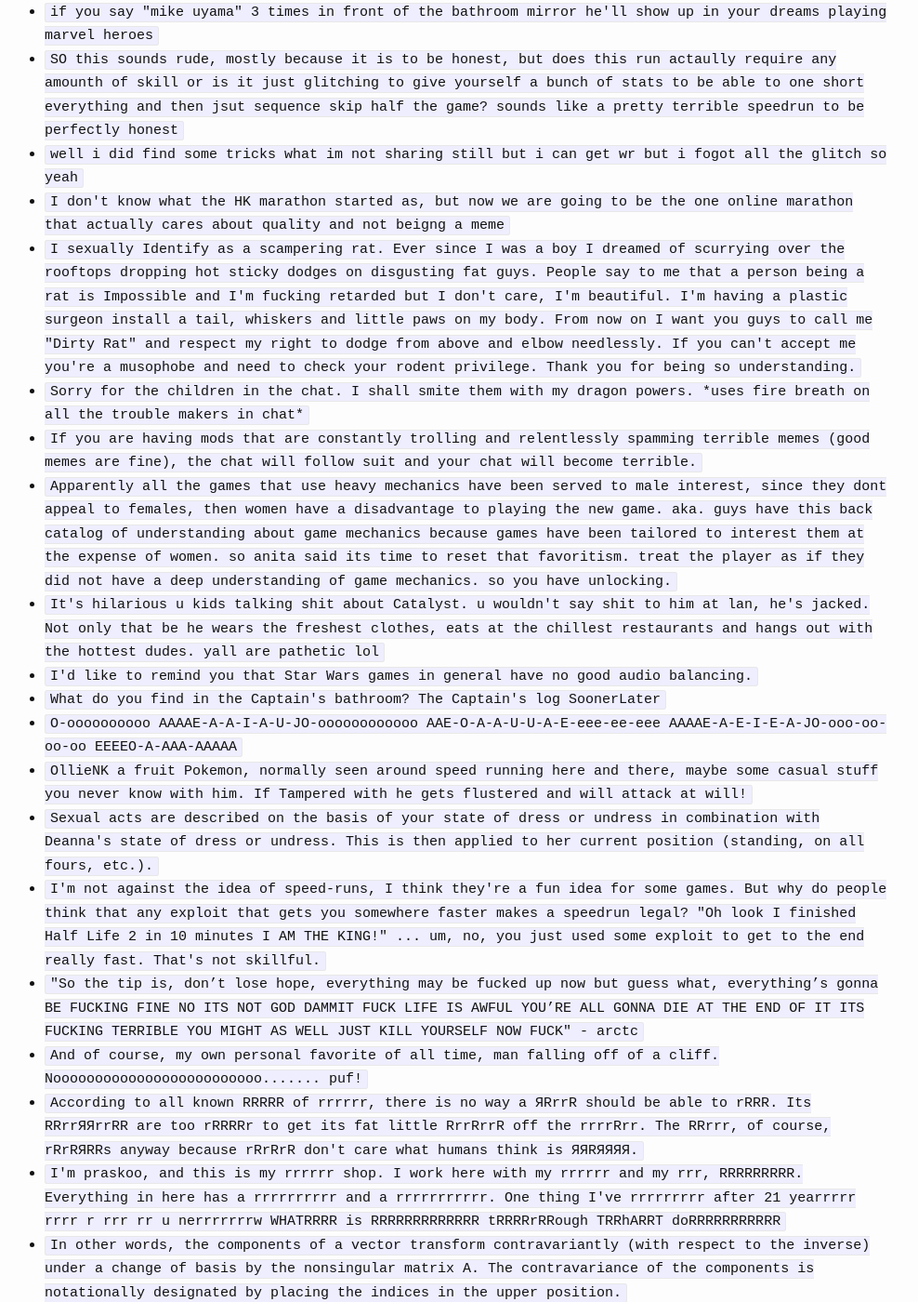
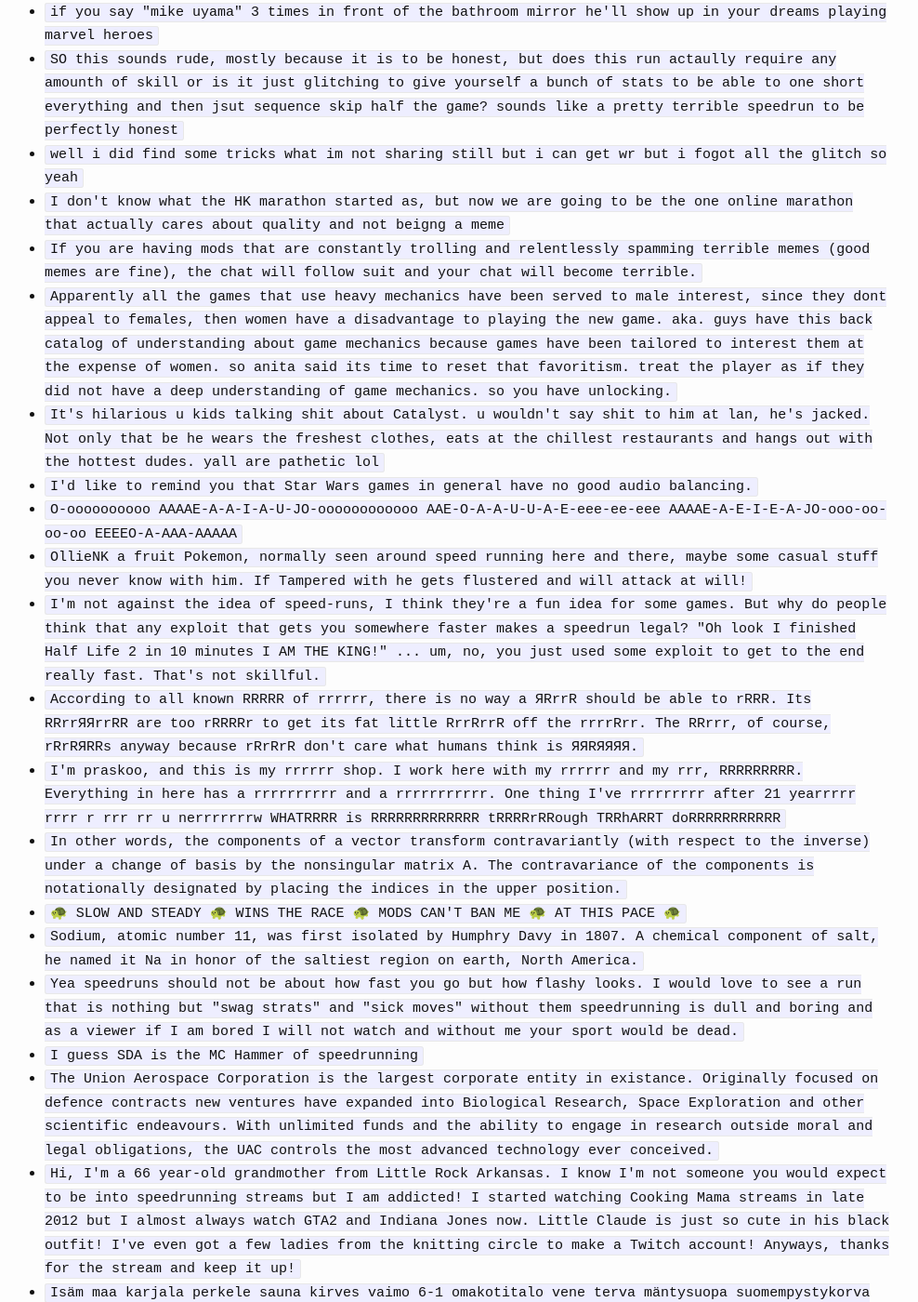
Before and after one commit to SuiMachine/SuiMachine.github.io, a Jekyll site: the page built from copy_pasta.md, in a window 1280 px wide and 1400 px high, scrolled down 637 px. Shown: the whole window at 93% size, without its empty margins (152-1140 px from the left). Built offline with Jekyll 4.4.1, drawn with Linux system fonts in a browser that asks for light colours; some of the changed text lies outside the part shown.

Commit message:
Removed some junk

```diff
--- a/copy_pasta.md
+++ b/copy_pasta.md
@@ -18,19 +18,13 @@
 * ``SO this sounds rude, mostly because it is to be honest, but does this run actaully require any amounth of skill or is it just glitching to give yourself a bunch of stats to be able to one short everything and then jsut sequence skip half the game? sounds like a pretty terrible speedrun to be perfectly honest``
 * ``well i did find some tricks what im not sharing still but i can get wr but i fogot all the glitch so yeah``
 * ``I don't know what the HK marathon started as, but now we are going to be the one online marathon that actually cares about quality and not beigng a meme``
-* ``I sexually Identify as a scampering rat. Ever since I was a boy I dreamed of scurrying over the rooftops dropping hot sticky dodges on disgusting fat guys. People say to me that a person being a rat is Impossible and I'm fucking retarded but I don't care, I'm beautiful. I'm having a plastic surgeon install a tail, whiskers and little paws on my body. From now on I want you guys to call me "Dirty Rat" and respect my right to dodge from above and elbow needlessly. If you can't accept me you're a musophobe and need to check your rodent privilege. Thank you for being so understanding.``
-* ``Sorry for the children in the chat. I shall smite them with my dragon powers. *uses fire breath on all the trouble makers in chat*``
 * ``If you are having mods that are constantly trolling and relentlessly spamming terrible memes (good memes are fine), the chat will follow suit and your chat will become terrible.``
 * ``Apparently all the games that use heavy mechanics have been served to male interest, since they dont appeal to females, then women have a disadvantage to playing the new game. aka. guys have this back catalog of understanding about game mechanics because games have been tailored to interest them at the expense of women. so anita said its time to reset that favoritism. treat the player as if they did not have a deep understanding of game mechanics. so you have unlocking.``
 * ``It's hilarious u kids talking shit about Catalyst. u wouldn't say shit to him at lan, he's jacked. Not only that be he wears the freshest clothes, eats at the chillest restaurants and hangs out with the hottest dudes. yall are pathetic lol``
 * ``I'd like to remind you that Star Wars games in general have no good audio balancing.``
-* ``What do you find in the Captain's bathroom? The Captain's log SoonerLater``
 * ``O-oooooooooo AAAAE-A-A-I-A-U-JO-oooooooooooo AAE-O-A-A-U-U-A-E-eee-ee-eee AAAAE-A-E-I-E-A-JO-ooo-oo-oo-oo EEEEO-A-AAA-AAAAA``
 * ``OllieNK a fruit Pokemon, normally seen around speed running here and there, maybe some casual stuff you never know with him. If Tampered with he gets flustered and will attack at will!``
-* ``Sexual acts are described on the basis of your state of dress or undress in combination with Deanna's state of dress or undress. This is then applied to her current position (standing, on all fours, etc.).``
 * ``I'm not against the idea of speed-runs, I think they're a fun idea for some games. But why do people think that any exploit that gets you somewhere faster makes a speedrun legal? "Oh look I finished Half Life 2 in 10 minutes I AM THE KING!" ... um, no, you just used some exploit to get to the end really fast. That's not skillful.``
-* ``"So the tip is, don’t lose hope, everything may be fucked up now but guess what, everything’s gonna BE FUCKING FINE NO ITS NOT GOD DAMMIT FUCK LIFE IS AWFUL YOU’RE ALL GONNA DIE AT THE END OF IT ITS FUCKING TERRIBLE YOU MIGHT AS WELL JUST KILL YOURSELF NOW FUCK" - arctc``
-* ``And of course, my own personal favorite of all time, man falling off of a cliff. Nooooooooooooooooooooooooo....... puf!``
 * ``According to all known RRRRR of rrrrrr, there is no way a ЯRrrR should be able to rRRR. Its RRrrЯЯrrRR are too rRRRRr to get its fat little RrrRrrR off the rrrrRrr. The RRrrr, of course, rRrRЯRRs anyway because rRrRrR don't care what humans think is ЯЯRЯЯЯЯ.``
 * ``I'm praskoo, and this is my rrrrrr shop. I work here with my rrrrrr and my rrr, RRRRRRRRR. Everything in here has a rrrrrrrrrr and a rrrrrrrrrrr. One thing I've rrrrrrrrr after 21 yearrrrr rrrr r rrr rr u nerrrrrrrw WHATRRRR is RRRRRRRRRRRRR tRRRRrRRough TRRhARRT doRRRRRRRRRRR``
 * ``In other words, the components of a vector transform contravariantly (with respect to the inverse) under a change of basis by the nonsingular matrix A. The contravariance of the components is notationally designated by placing the indices in the upper position.``
@@ -39,9 +33,7 @@
 * ``Yea speedruns should not be about how fast you go but how flashy looks. I would love to see a run that is nothing but "swag strats" and "sick moves" without them speedrunning is dull and boring and as a viewer if I am bored I will not watch and without me your sport would be dead.``
 * ``I guess SDA is the MC Hammer of speedrunning``
 * ``The Union Aerospace Corporation is the largest corporate entity in existance. Originally focused on defence contracts new ventures have expanded into Biological Research, Space Exploration and other scientific endeavours. With unlimited funds and the ability to engage in research outside moral and legal obligations, the UAC controls the most advanced technology ever conceived.``
-* ``Well, once I was in the silent wagon of the Madrid-Barcelona Ave and suddenly it occurred to me to start giving palms, short, pum, bam, that Pam, Pum, Pum, Pam Pam Pam, and gradually joined the people, I'm vegan , until at the end the whole wagon was clapping and a gentleman who had in seat 4b was ripped with a song, Take that takes you to give Candela, and even the stewardess of Renfe began to dance in the corridor. That's the kind of thing that unites us as people.``
 * ``Hi, I'm a 66 year-old grandmother from Little Rock Arkansas. I know I'm not someone you would expect to be into speedrunning streams but I am addicted! I started watching Cooking Mama streams in late 2012 but I almost always watch GTA2 and Indiana Jones now. Little Claude is just so cute in his black outfit! I've even got a few ladies from the knitting circle to make a Twitch account! Anyways, thanks for the stream and keep it up!``
-* ``I sexually identify as an alien death machine. Ever since I was a boy I dreamed of orbiting the moon dropping ontological breakdown on disgusting humans. People say to me that a person being a Lovecraftian alien weapon is impossible and I'm fucking retarded but I don't care, I'm beautiful. I'm having a plastic surgeon install multiple eyes, and umbilical cord and cilia on my body. From now on I want you guys to call me "DATA EXPUNGED" and respect my right to kill from orbit and kill needlessly.``
 * ``Isäm maa karjala perkele sauna kirves vaimo 6-1 omakotitalo vene terva mäntysuopa suomempystykorva konepistooli karhu ilves susi kossu viina pontikka metsä kiitos 39-45 veteraani Mannerheim Juti rillaa Seppo Räty Mika Häkkinen sydänkohtaus diabetes Trixi saatana.``
 * ``Facepalm. You obviously have watched all the known speedruns of this game. Then how dare you write that this is a world record, if ''our'' (me and RR19) world record was ''1:04:40'' and was released way back in 2011 by SDA official speedrun. I don't understand the purpose of lying just to attract more people... If you are a honest man, you should edit the title. Your video will be awesome without the lie ''world record''. You also should inform in the title that this is a tarot card run too.``
 * ``I thank you for your honest reactions to my critic, but seriously, www.speedrun.com rules are made just for fun, SDA has always been the real deal, where ''real'' people with great reputation roam since the beginning of time. All the professional gaming journalists will never watch or link anything that is in speedrun but will only refer to SDA. Those are just straight facts. Still tho, great job in resurrecting this game again!?``
```
